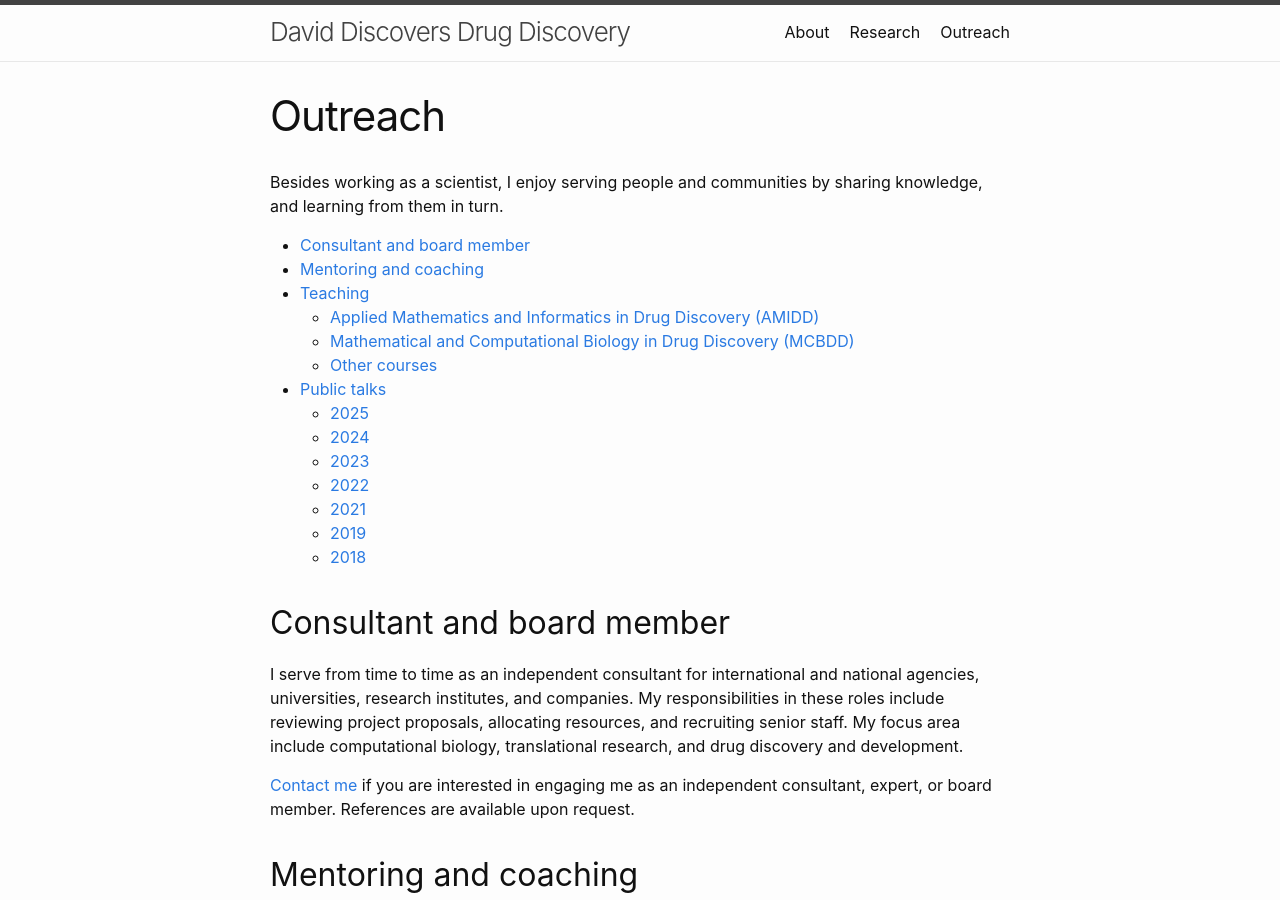
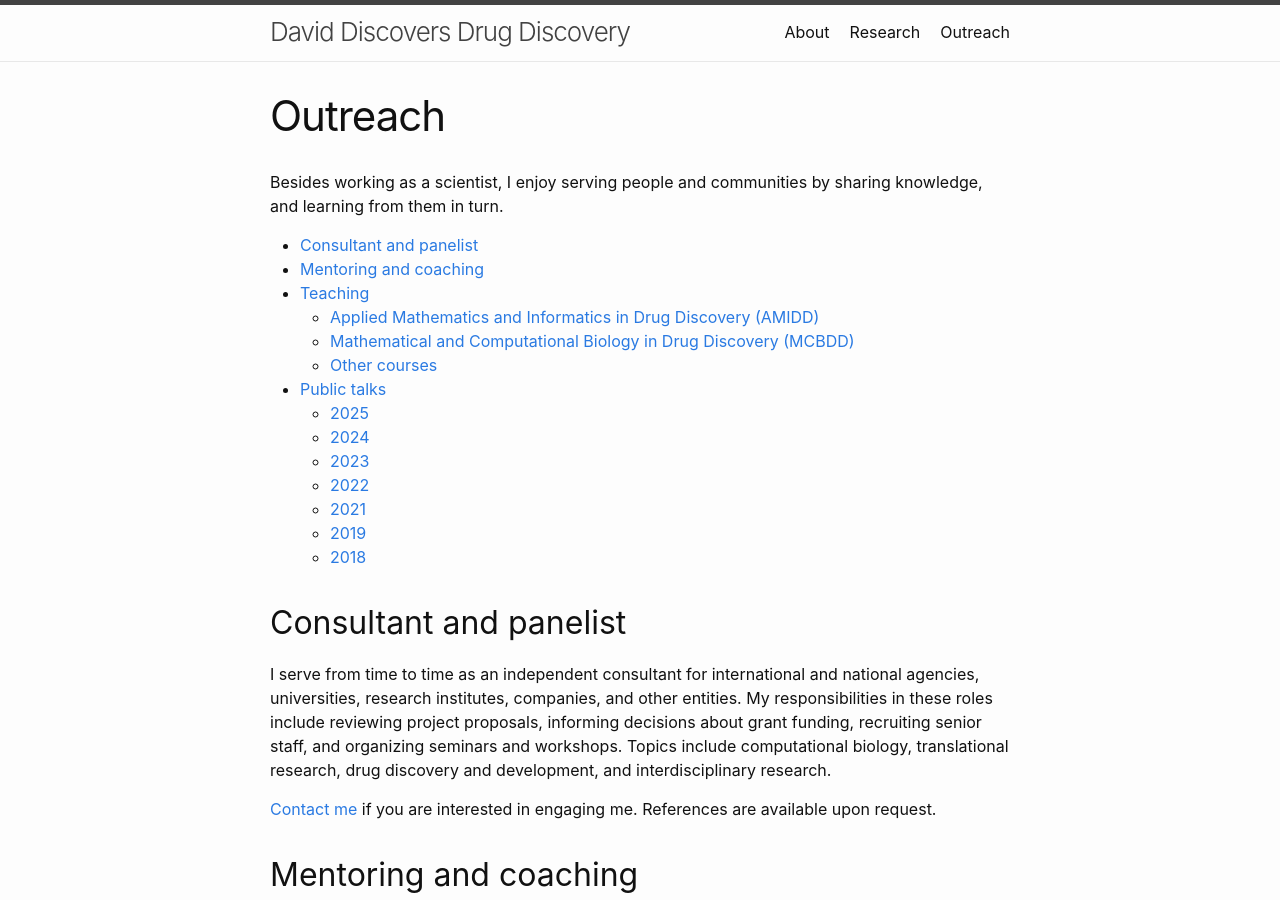
Before and after one commit to Accio/accio.github.io, a Jekyll site: the page built from _pages/outreach.md, in a window 1280 px wide and 900 px high. Built offline with Jekyll 4.4.1, drawn with Linux system fonts in a browser that asks for light colours.

Commit message:
neutral language

```diff
--- a/_pages/outreach.md
+++ b/_pages/outreach.md
@@ -11,11 +11,11 @@ Besides working as a scientist, I enjoy serving people and communities by sharin
 * TOC
 {:toc}
 
-## Consultant and board member
+## Consultant and panelist
 
-I serve from time to time as an independent consultant for international and national agencies, universities, research institutes, and companies. My responsibilities in these roles include reviewing project proposals, allocating resources, and recruiting senior staff. My focus area include computational biology, translational research, and drug discovery and development.
+I serve from time to time as an independent consultant for international and national agencies, universities, research institutes, companies, and other entities. My responsibilities in these roles include reviewing project proposals, informing decisions about grant funding, recruiting senior staff, and organizing seminars and workshops. Topics include computational biology, translational research, drug discovery and development, and interdisciplinary research.
 
-[Contact me](mailto:mail@jdzhang.me?subject=Inviatation to serve as an consultant or board member) if you are interested in engaging me as an independent consultant, expert, or board member. References are available upon request.
+[Contact me](mailto:mail@jdzhang.me?subject=Inviatation to engage Jitao David Zhang) if you are interested in engaging me. References are available upon request.
 
 ## Mentoring and coaching
 <a href="#top" style="font-size: 11px;">Back to top</a>
```
